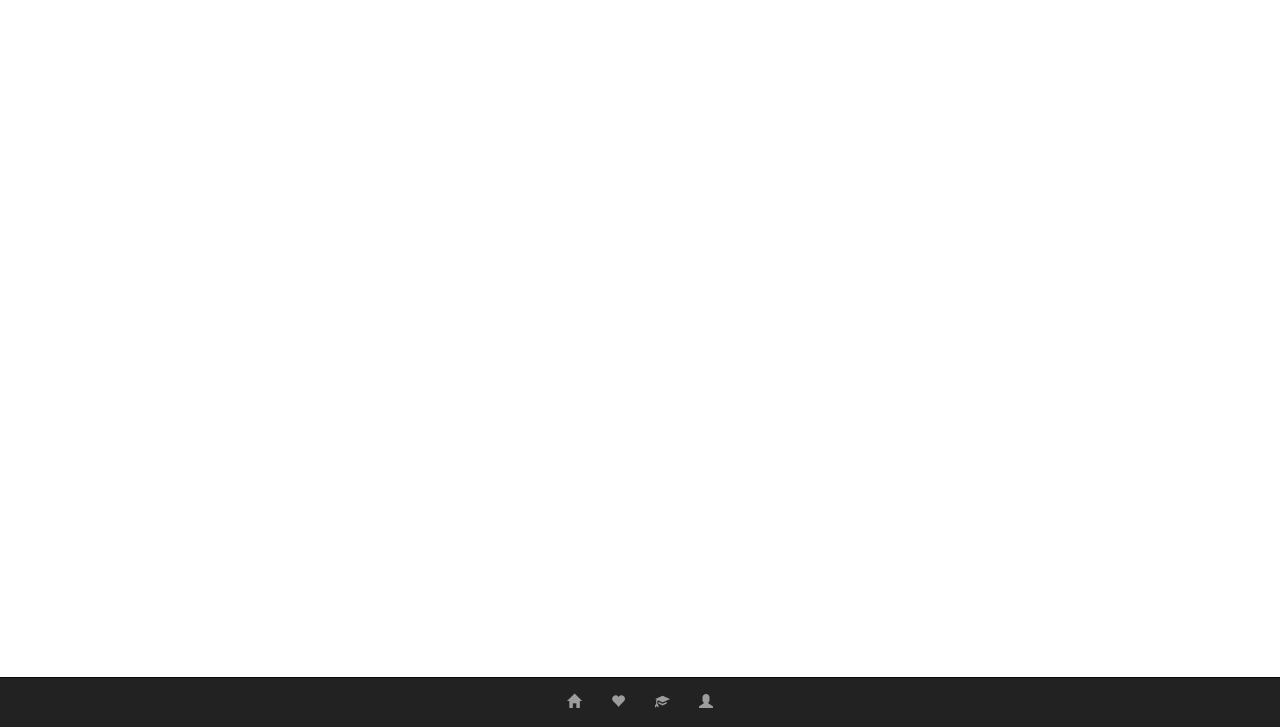
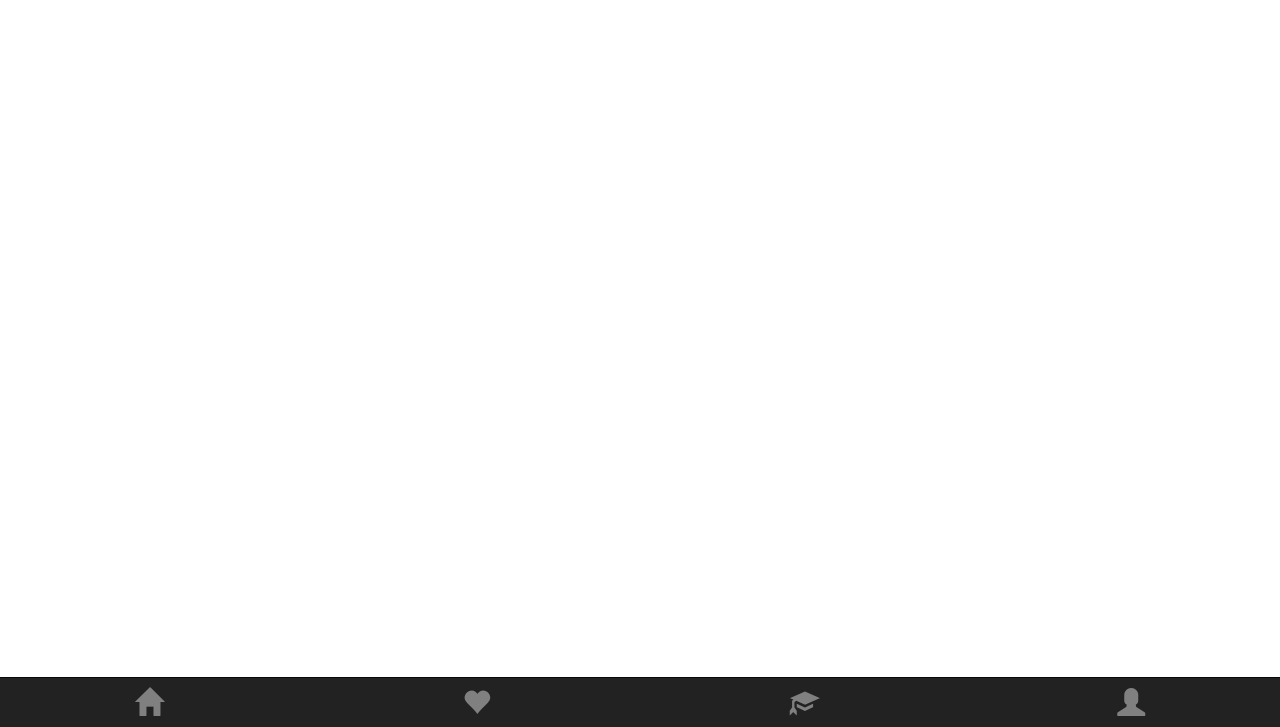
Before and after one commit to wtekimam/loveLang, a plain HTML site: page index.html in a window 1280 px wide. Shown: the part 73-800 px from the top of the page. Drawn offline with nearby package versions, Linux system fonts and the light colour scheme.

Commit message:
navigation: done

```diff
--- a/index.html
+++ b/index.html
@@ -5,14 +5,20 @@
 
 <body>
   <nav class="navbar navbar-inverse navbar-fixed-bottom">
-    <div class="navbar-inner">
-    <ul class="nav navbar-nav">
-      <li><a href="#"><span class="glyphicon glyphicon-home"></span> </a> </li>
-      <li><a href="#"><span class="glyphicon glyphicon-heart"></span> </a> </li>
-      <li><a href="#"><span class="glyphicon glyphicon-education"></span> </a> </li>
-      <li><a href="#"><span class="glyphicon glyphicon-user"></span> </a> </li>
-    </ul>
-    <div>
+    <div class="row" id="navigasi">
+      <div class="col-xs-3">
+        <a href="#"><span class="glyphicon glyphicon-home"></span> </a>
+      </div>
+      <div class="col-xs-3">
+        <a href="#"><span class="glyphicon glyphicon-heart"></span> </a>
+      </div>
+      <div class="col-xs-3">
+        <a href="#"><span class="glyphicon glyphicon-education"></span> </a>
+      </div>
+      <div class="col-xs-3">
+      <a href="#"><span class="glyphicon glyphicon-user"></span> </a>
+      </div>
+    </div>
   </nav>
   <div class='row'>
     <div class='col-md-3'>
--- a/style.css
+++ b/style.css
@@ -18,3 +18,15 @@ p {
 .navbar .navbar-inner {
   text-align: center;
 }
+
+#navigasi {
+  text-align: center;
+
+}
+
+span.glyphicon {
+  color: grey;
+  font-size: 2em;
+  margin: 10px 10px 10px 10px;
+
+}
```
